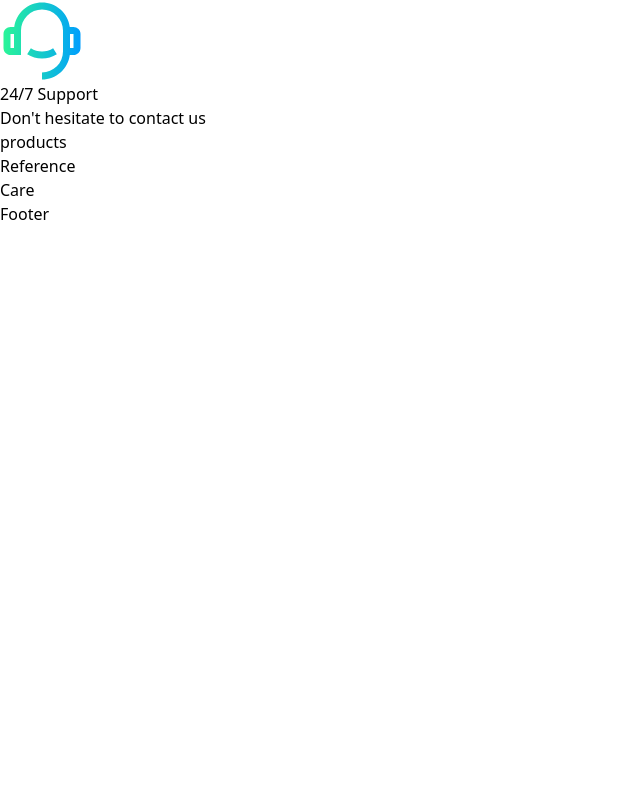
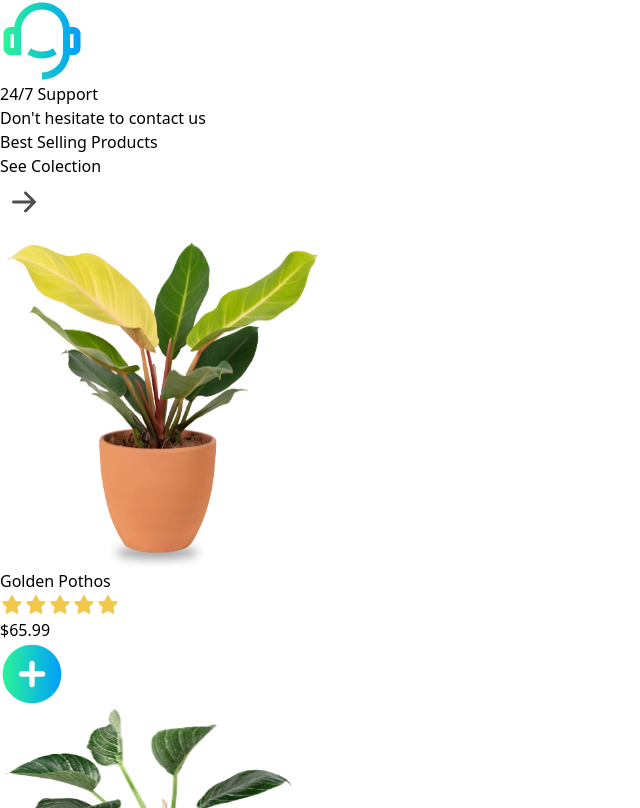
Before and after one commit to sanixstudio/calmora, a React (Vite) app: page / in a window 1280 px wide. Shown: the part 612-1420 px from the top of the page, without its empty margins (0-640 px from the left). Before the commit the page ends 838 px from the top, so only its background shows below. Built offline with nearby package versions, Linux system fonts and the light colour scheme.

Commit message:
created products section

```diff
--- a/src/components/Hero/Hero.jsx
+++ b/src/components/Hero/Hero.jsx
@@ -13,15 +13,18 @@ import { heroTitle, heroSubtitle } from "../../data";
 import { HiMenuAlt3 } from "react-icons/hi";
 import { AiOutlineClose } from "react-icons/ai";
 
+import useIsMedium from "../../hooks/useIsMedium";
+
 const Hero = () => {
   const [showMobileMenu, setShowMobileMenu] = useState(false);
+  const isMobile = useIsMedium();
 
   return (
     <div
       className="h-screen relative flex flex-col items-center"
       style={{
         background: `url(${heroImage})`,
-        backgroundPosition: "bottom",
+        backgroundPosition: isMobile ? "left" : "bottom",
         backgroundRepeat: "no-repeat",
         backgroundSize: "cover",
       }}
--- a/src/components/Products/Products.jsx
+++ b/src/components/Products/Products.jsx
@@ -1,7 +1,66 @@
+import { productsTitle, productsBtnText, products } from "../../data";
+import { FadeIn } from "../../components";
+
+import arrowIcon from "../../assets/arrow-icon.svg";
+import starsIcon from "../../assets/stars-icon.svg";
+import plusIcon from "../../assets/plus-icon.svg";
+
+
 const Products = () => {
   return (
-    <div>
-      <h1>products</h1>
+    <div
+      id="products"
+      className="flex flex-col xl:flex-row gap-[128px] 2xl:gap-2 2xl:justify-between mt-[160px] 2xl:mt-[270px] mb-[160px] max-w-[1490px] mx-auto px-10 w-full"
+    >
+      <FadeIn delay={0.2} direction="right">
+        <div className="flex flex-col">
+          <h1 className="text-center 2xl:text-start text-fontBlack text-5xl lg:text-[64px] font-medium mb-6">
+            {productsTitle}
+          </h1>
+          <button
+            className="flex items-center gap-2 bg-transparent text-fontBlack border-transparent font-bold py-2
+              px-4 rounded-lg w-fit border hover:border-black outline-none focus:outline-none ease-linear transition-all duration-350 mx-auto
+              2xl:mx-0 mb-10 2xl:mb-0"
+          >
+            <h5 className="text-lg lg:text-xl text-[#4F4F4F] font-medium">
+              {productsBtnText}
+            </h5>
+            <img src={arrowIcon} alt="" />
+          </button>
+        </div>
+      </FadeIn>
+
+      <div className="w-full flex flex-col md:flex-row gap-[160px] md:gap-6">
+        {products.map((product, i) => (
+          <FadeIn key={i} delay={(i + 1) * 0.2} direction="left" fullWidth>
+            <div className="h-[510px] relative flex-1 bg-[#C1D0E4] rounded-[50px] max-w-[500px]">
+              <img
+                src={product.img}
+                alt=""
+                className="absolute -top-[120px] left-1/2 -translate-x-1/2"
+              />
+              <div className="absolute bottom-0 w-full bg-white h-[260px] rounded-[50px] shadow-md px-8 py-[26px] flex flex-col justify-between">
+                <div>
+                  <h2 className="mb-2 text-fontBlack text-3xl lg:text-[32px] font-medium">
+                    {product.title}
+                  </h2>
+                  <img src={starsIcon} alt="" />
+                </div>
+                <div className="flex justify-between items-center">
+                  <h3 className="text-fontBlack text-2xl lg:text-3xl font-medium">
+                    {product.price}
+                  </h3>
+                  <img
+                    src={plusIcon}
+                    alt=""
+                    className="cursor-pointer h-10 xs:h-12 w-10 xs:w-12"
+                  />
+                </div>
+              </div>
+            </div>
+          </FadeIn>
+        ))}
+      </div>
     </div>
   );
 };
--- a/src/components/Services/Services.jsx
+++ b/src/components/Services/Services.jsx
@@ -1,6 +1,5 @@
-// local imports
 import { services } from "../../data";
-import {FadeIn} from "../../components";
+import { FadeIn } from "../../components";
 
 const Services = () => {
   return (
--- /dev/null
+++ b/src/hooks/useIsMedium.jsx
@@ -0,0 +1,26 @@
+import { useState, useEffect } from "react";
+
+function useIsBetweenMdAndLg() {
+  const [isBetweenMdAndLg, setIsBetweenMdAndLg] = useState(
+    window.innerWidth > 768 && window.innerWidth <= 1024
+  );
+
+  useEffect(() => {
+    function handleResize() {
+      setIsBetweenMdAndLg(
+        window.innerWidth <= 1024
+      );
+    }
+
+    window.addEventListener("resize", handleResize);
+
+    // Clean up the event listener on unmount
+    return () => {
+      window.removeEventListener("resize", handleResize);
+    };
+  }, []);
+
+  return isBetweenMdAndLg;
+}
+
+export default useIsBetweenMdAndLg;
```
Also changed, not shown: src/hooks/useIsMobile.jsx (added, +22 -0 lines).
